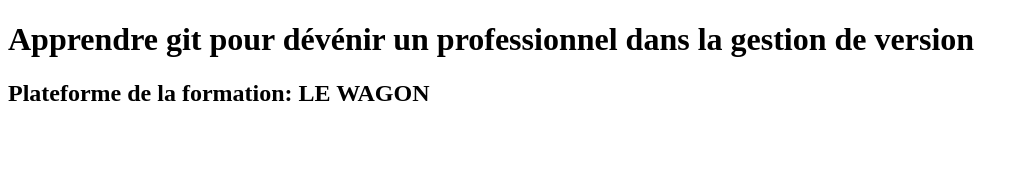
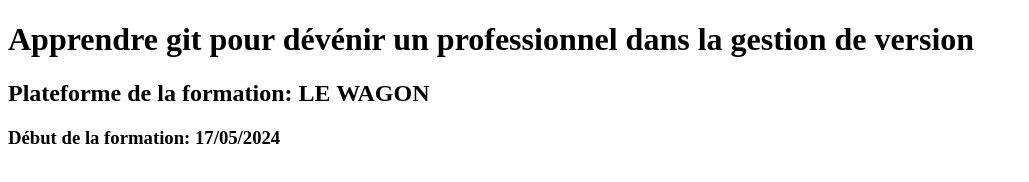
Before and after one commit to Mawule1405/apprendre_git_pro, a plain HTML site: page index.html in a window 1280 px wide. Shown: the whole page, without its empty margins (0-1029 px from the left). Drawn offline with Linux system fonts and the light colour scheme.

Commit message:
Ajout de la date du début de la formation sur LE WAGON

```diff
--- a/index.html
+++ b/index.html
@@ -8,5 +8,6 @@
 <body>
     <h1>Apprendre git pour dévénir un professionnel dans la gestion de version</h1>
     <h2>Plateforme de la formation: LE WAGON</h2>
+    <h3>Début de la formation: 17/05/2024</h3>
 </body>
 </html>
```
